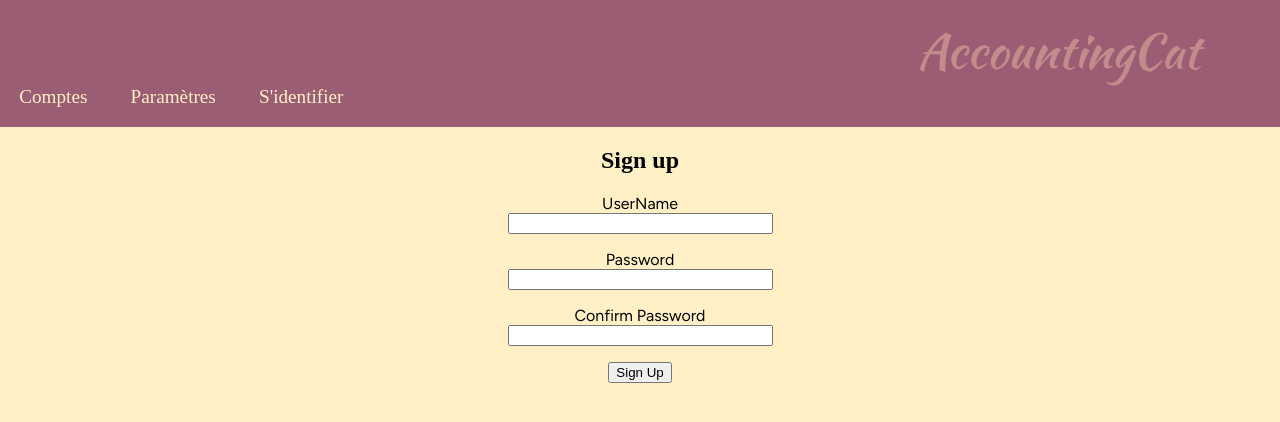
After one commit to rozennrd/accounting-cat, a Flask app: page /signup in a window 1280 px wide. The commit adds this page. Shown: the top 422 px of the page. Run offline with Flask 2, Linux system fonts and the light colour scheme; style sheets or scripts are compiled from the project's sources; parts of the project's set-up code (start-up, migrations or seed data) failed here and were passed over; some web fonts are replaced.

Commit message:
login in progress

```diff
--- a/app.py
+++ b/app.py
@@ -1,23 +1,59 @@
 
 
 # penser à installer pandas et numpy et flask
-from flask import Flask, request, render_template
+from distutils.log import Log
+from flask import Flask, request, render_template, redirect
+from flask_login import current_user, login_user
 from flask_migrate import Migrate
 from flask_sqlalchemy import SQLAlchemy
+
+from forms import SignUpForm, LoginForm
+from models import User
+
 
 db = SQLAlchemy()
 app = Flask(__name__, template_folder="templates")
 migrate = Migrate(app, db)
+
+# A supprimer quand on utilisera python-dotenv.
+# Pour l'instant, je veux arriver à gérer le login d'abord.
+from config import SECRET_KEY
+app.config['SECRET_KEY'] = SECRET_KEY
+
 
 @app.route('/')
 def homepage():
     return render_template("homepage.html")
 
 
+@app.route('/login')
+def login():
+    form = LoginForm()
+
+    if current_user.is_authenticated:
+        return redirect('/blogs')
+
+    if request.method == 'POST':
+        email = request.form['email']
+        user = User.query.filter_by(email = email).first()
+        if user is not None and user.check_password(request.form['password']):
+            login_user(user)
+            return redirect('/blogs')
+
+    return render_template('login.html', form = form)
+
+
+@app.route('/signup')
+def signup():
+    form = SignUpForm()
+    return render_template('signup.html', form=form)
+
+
 @app.route("/choose-account")
 def choose_account():
     return render_template('choose-account.html')
 
+
 @app.route("/operations/")
 def operations():
     return render_template("list-operations.html")
--- /dev/null
+++ b/forms.py
@@ -0,0 +1,17 @@
+from ast import Pass
+from flask_wtf import FlaskForm
+from wtforms import StringField, PasswordField, SubmitField
+
+
+
+class SignUpForm(FlaskForm):
+    username = StringField('UserName')
+    password = PasswordField('Password')
+    confirm_password = PasswordField('Confirm Password')
+    submit = SubmitField('Sign Up')
+
+
+class LoginForm(FlaskForm):
+    username = StringField('UserName')
+    password = PasswordField('Password')
+    submit = SubmitField('Log In')
--- a/static/css/style.scss
+++ b/static/css/style.scss
@@ -39,6 +39,14 @@ header {
     margin:auto;
 }
 
+.center-align {
+    text-align: center;
+}
+
+h1, h2, h3 {
+    font-family: $font-titles;
+}
+
 nav {
     background: $color1;
     margin:0;
--- a/templates/base.html
+++ b/templates/base.html
@@ -19,7 +19,7 @@ AccountingCat
     <ul>
         <li><a href="{{ url_for('choose_account') }}">Comptes</a></li>
         <li> <a href="#"> Paramètres </a> </li>
-        <li><a href="#">S'identifier</a></li>
+        <li><a href="{{ url_for('login') }}">S'identifier</a></li>
     </ul>
 </nav>
 <div class="container">
--- /dev/null
+++ b/templates/signup.html
@@ -0,0 +1,25 @@
+{% extends 'base.html' %}
+
+{% block content %}
+<div class="container center-align">
+<h2>Sign up</h2>
+<form action="" method="post">
+    <p>
+        {{ form.username.label}} <br>
+        {{ form.username(size=30) }}
+    </p>
+    <p>
+        {{ form.password.label}} <br>
+        {{ form.password(size=30) }}
+    </p>
+    <p>
+        {{ form.confirm_password.label}} <br>
+        {{ form.confirm_password(size=30) }}
+    </p>
+    <p>
+
+        {{ form.submit() }}
+    </p>
+</form>
+</div>
+{% endblock %}
```
Also changed, not shown: models.py (+17 -1 lines), requirements.txt (+12 -0 lines), templates/login.html (added, +22 -0 lines), templates/connection.html (deleted).
